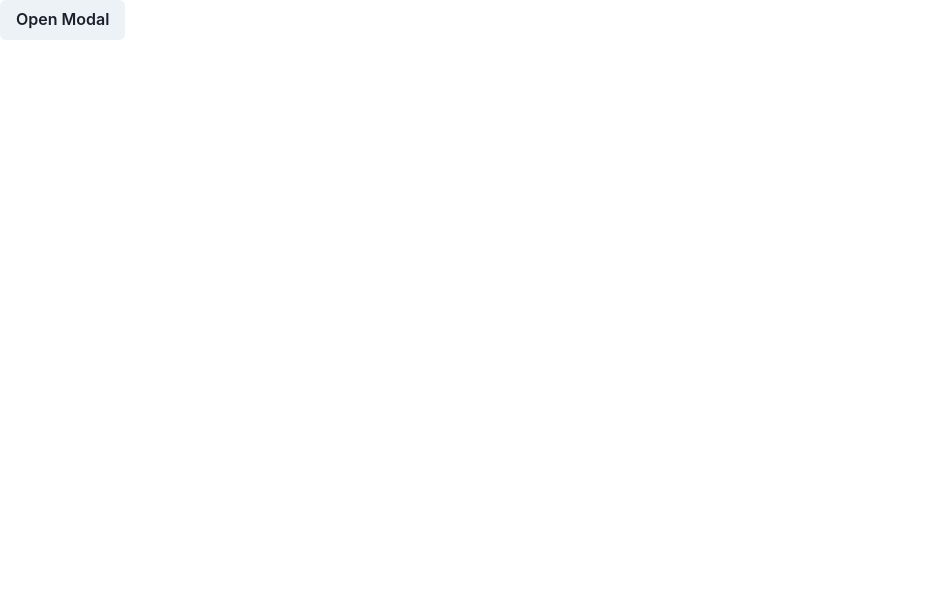
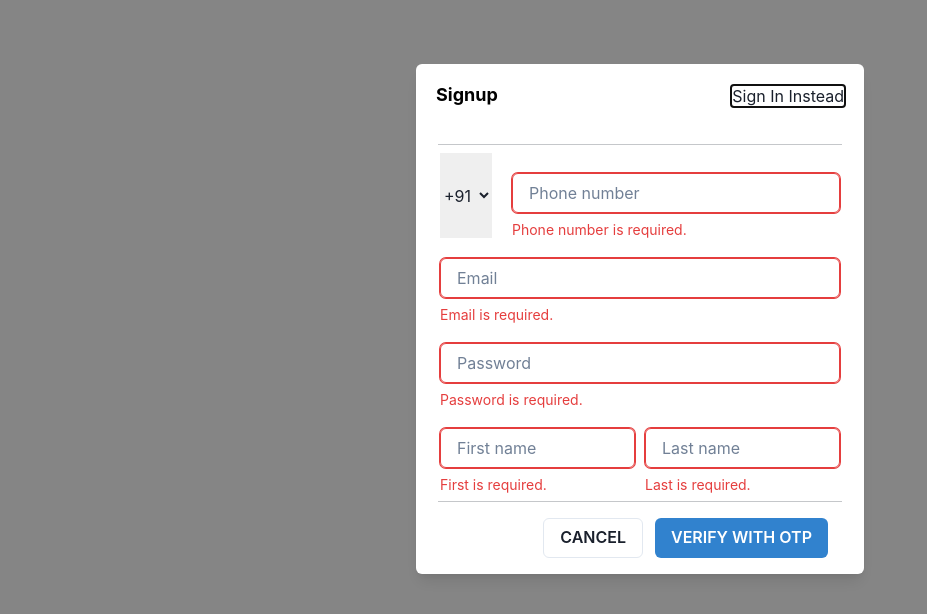
Before and after one commit to deepRaj06/kindly-earthquake-283, a React (Create React App) app: page /signup in a window 1280 px wide. Shown: the top 614 px of the page, without its empty margins (0-927 px from the left). Built offline with nearby package versions, Linux system fonts and the light colour scheme; data requests are answered from the project's data file.

Commit message:
some fixed issue in signup

```diff
--- a/src/Pages/Login/Login.jsx
+++ b/src/Pages/Login/Login.jsx
@@ -6,7 +6,7 @@ import {Box, Button, Flex, FormControl, FormErrorMessage, Heading, Input, InputG
 import { type } from '@testing-library/user-event/dist/type';
 
 const Login = () => {
-  const { isOpen, onOpen, onClose } = useDisclosure();
+  const { isOpen, onOpen, onClose } = useDisclosure({isOpen:true});
   const [email, setEmail] = useState("");
   const [storedData,setStoredData]=useState([])
   const [password, setPassword] = useState("");
@@ -64,7 +64,7 @@ useEffect(()=>{
 },[])
   return (
     <Box>
-        <Button onClick={onOpen}>Open Modal</Button>
+        {/* <Button onClick={onOpen}>Open Modal</Button> */}
 
         <Modal isOpen={isOpen} onClose={onClose}>
           <ModalOverlay />
--- a/src/Pages/Signup/Signup.jsx
+++ b/src/Pages/Signup/Signup.jsx
@@ -2,8 +2,6 @@ import React, { useEffect, useState } from 'react'
 import { useDispatch } from 'react-redux/es/exports'
 import { Link } from 'react-router-dom'
 import {Box, Button, Flex, FormControl, FormErrorMessage, Heading, Input, InputGroup,Modal, ModalBody,ModalContent, ModalFooter, ModalOverlay,Text, useDisclosure, useToast} from "@chakra-ui/react"
-import { useSelector } from 'react-redux/es/hooks/useSelector'
-import * as types from '../../Redux/AuthReducer/actionType'
 import { postData, registerData } from '../../Redux/AuthReducer/action'
 const Signup = () => {
   const [selectValue,setSelectValue]=useState("91")
@@ -12,11 +10,12 @@ const Signup = () => {
   const [password, setPassword] = useState("")
   const [firstName, setFirstName] = useState("")
   const [lastName, setLastName] = useState("")
-  const { isOpen, onOpen, onClose } = useDisclosure()
+  const { isOpen, onOpen, onClose } = useDisclosure({isOpen: true})
   const dispatch=useDispatch();
 
   const toast=useToast()
 
+  // Empty error
   const phoneError=phone===""
   const emailError=email===""
   const passwordError=password===""
@@ -34,6 +33,7 @@ const Signup = () => {
     setPassword("")
 
 
+    // notification success signup toast
     toast({
       title: 'Account created.',
       position:'top',
@@ -50,7 +50,7 @@ const Signup = () => {
   },[])
   return (
     <Box>
-        <Button onClick={onOpen}>Open Modal</Button>
+        {/* <Button onClick={onOpen}>Open Modal</Button> */}
 
         <Modal isOpen={isOpen} onClose={onClose}>
           <ModalOverlay />
@@ -63,6 +63,7 @@ const Signup = () => {
             <ModalBody>
                 <InputGroup>
                     <select style={{border:"1px lightgray"}} onChange={(e)=>setSelectValue(e.target.value)}>
+                      <option value="91" >+91</option>
                       <option value="1">+1</option>
                       <option value="7">+7</option>
                       <option value="20">+20</option>
@@ -83,10 +84,9 @@ const Signup = () => {
                       <option value="47">+47</option>
                       <option value="48">+48</option>
                       <option value="49">+49</option>
-                      <option value="91" selected="91">+91</option>
                     </select>
                     <FormControl isInvalid={phoneError} ml="20px">
-                       <Input  type='tel' placeholder='Phone number' onChange={(e)=>setPhone(e.target.value)} />
+                       <Input  type='tel' placeholder='Phone number' onChange={(e)=>setPhone(e.target.value)} mt="20px"/>
                        {!phoneError ? "" : (
                           <FormErrorMessage>Phone number is required.</FormErrorMessage>
                         )}
```
Also changed, not shown: db.json.
